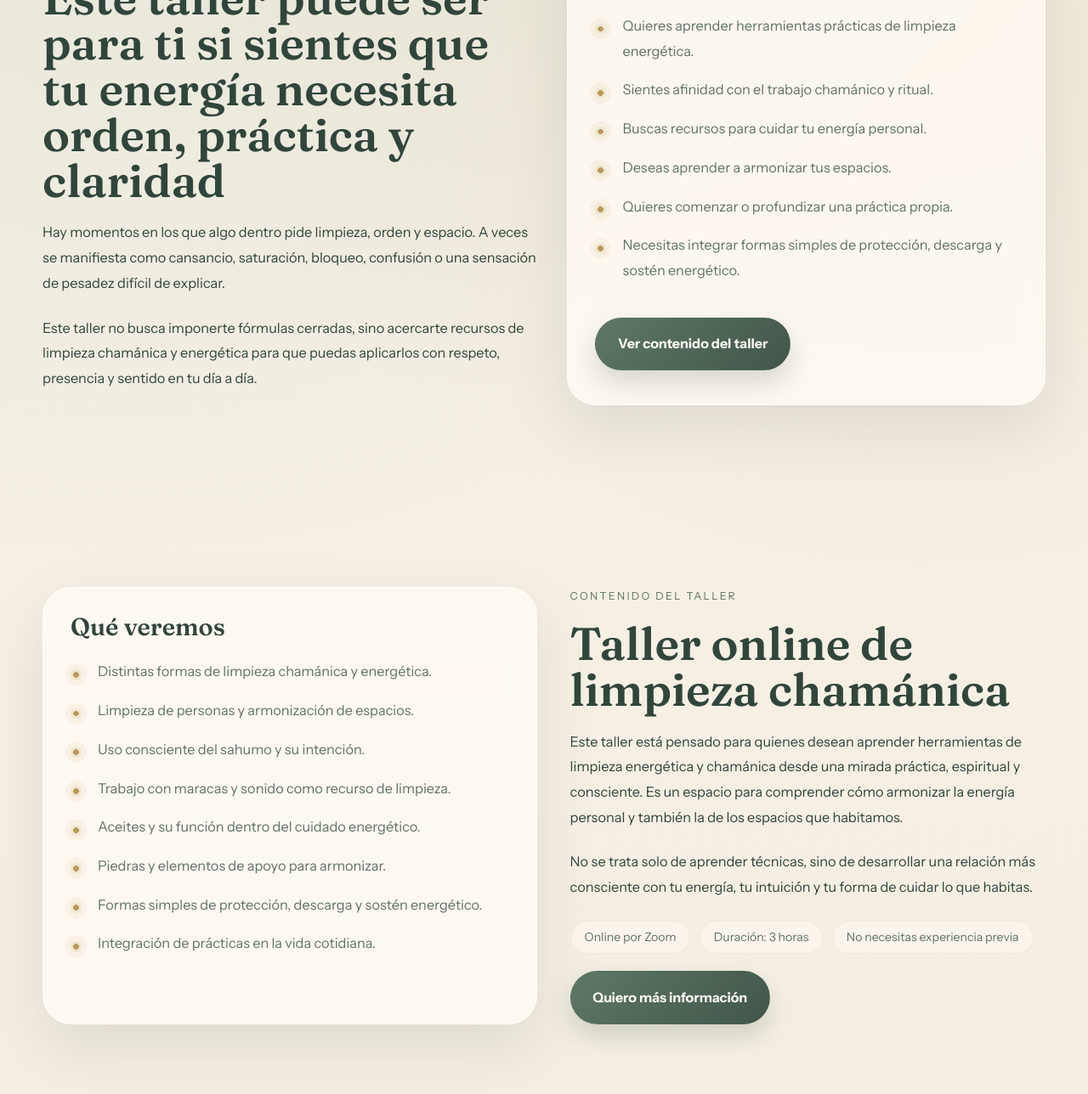
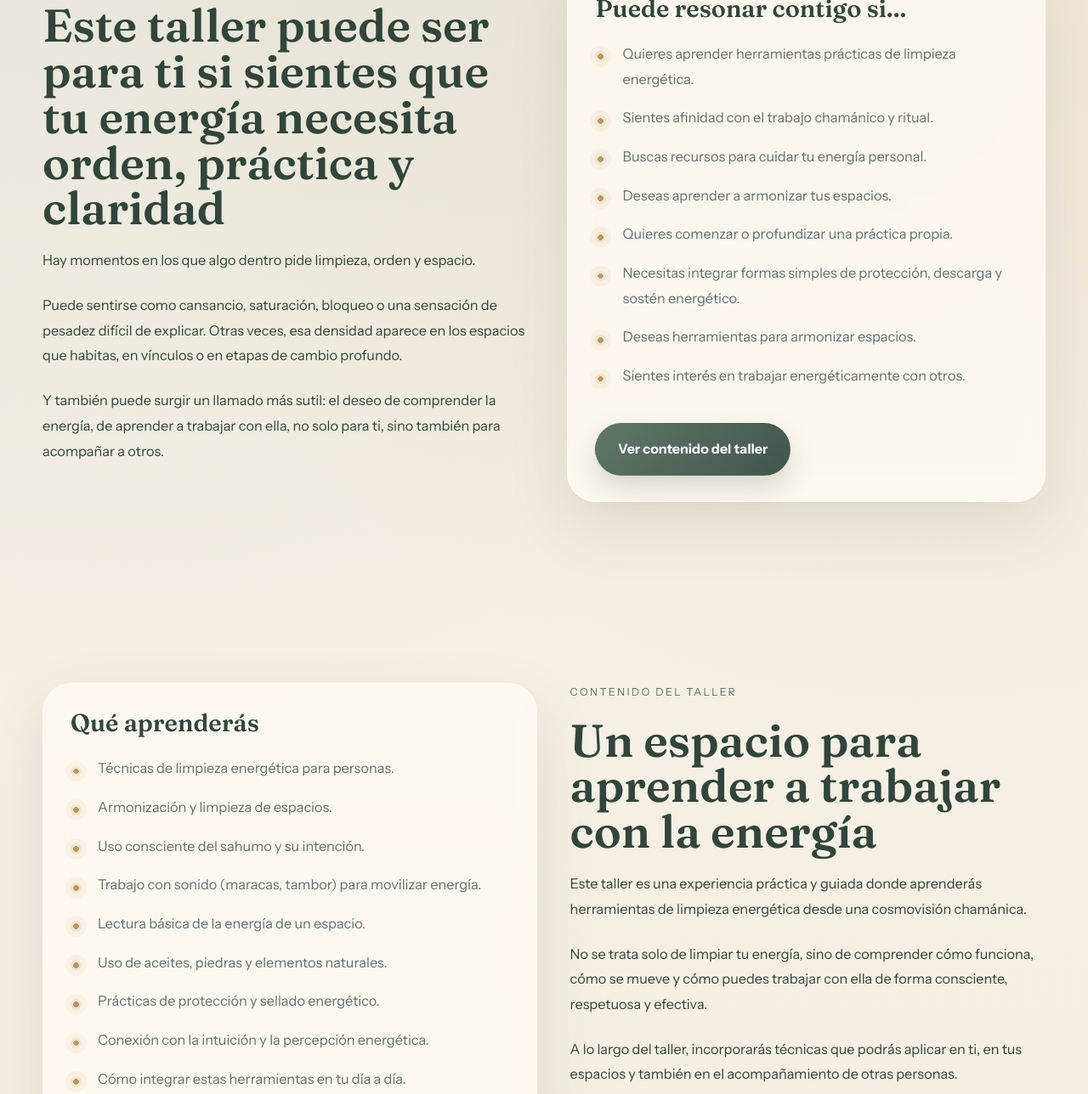
Before and after one commit to Roxanis/landing-taller-de-limpieza, a plain HTML site: page index.html in a window 1280 px wide. Shown: the part 1014-2302 px from the top of the page at 85% size. Drawn offline with Linux system fonts and the light colour scheme.

Commit message:
Update landing copy and FAQs

```diff
--- a/index.html
+++ b/index.html
@@ -51,11 +51,12 @@
         <section class="hero section">
           <div class="hero-copy">
             <p class="eyebrow">Práctica guiada para tu energía y tus espacios</p>
-            <h1>Aprende a limpiar y armonizar tu energía con herramientas chamánicas</h1>
+            <h1>Aprende a limpiar y armonizar las energía con herramientas chamánicas</h1>
             <p class="lead">
-              Un taller online para incorporar recursos simples y poderosos con presencia,
-              intención y respeto, tanto para tu energía como para los espacios que
-              habitas.
+              Aprende a limpiar, armonizar y trabajar con la energía desde una mirada
+              chamánica, práctica y consciente. Incorpora herramientas que podrás aplicar
+              tanto en tu vida personal como en el acompañamiento de otras personas y
+              espacios.
             </p>
             <ul class="hero-highlights" aria-label="Datos del taller">
               <li>Online por Zoom</li>
@@ -91,14 +92,17 @@
               <p class="eyebrow">Tal vez hoy te está llamando esto</p>
               <h2>Este taller puede ser para ti si sientes que tu energía necesita orden, práctica y claridad</h2>
               <p>
-                Hay momentos en los que algo dentro pide limpieza, orden y espacio. A
-                veces se manifiesta como cansancio, saturación, bloqueo, confusión o una
-                sensación de pesadez difícil de explicar.
+                Hay momentos en los que algo dentro pide limpieza, orden y espacio.
               </p>
               <p>
-                Este taller no busca imponerte fórmulas cerradas, sino acercarte recursos
-                de limpieza chamánica y energética para que puedas aplicarlos con respeto,
-                presencia y sentido en tu día a día.
+                Puede sentirse como cansancio, saturación, bloqueo o una sensación de
+                pesadez difícil de explicar. Otras veces, esa densidad aparece en los
+                espacios que habitas, en vínculos o en etapas de cambio profundo.
+              </p>
+              <p>
+                Y también puede surgir un llamado más sutil: el deseo de comprender la
+                energía, de aprender a trabajar con ella, no solo para ti, sino también
+                para acompañar a otros.
               </p>
             </div>
             <aside class="detail-panel">
@@ -111,6 +115,8 @@
                   <li>Deseas aprender a armonizar tus espacios.</li>
                   <li>Quieres comenzar o profundizar una práctica propia.</li>
                   <li>Necesitas integrar formas simples de protección, descarga y sostén energético.</li>
+                  <li>Deseas herramientas para armonizar espacios.</li>
+                  <li>Sientes interés en trabajar energéticamente con otros.</li>
                 </ul>
               <a
                 class="button"
@@ -127,33 +133,36 @@
           <div class="detail-layout workshop-layout">
             <aside class="detail-panel detail-panel-wide">
               <div class="panel-block">
-                <h3>Qué veremos</h3>
+                <h3>Qué aprenderás</h3>
                 <ul class="check-list spacious-list">
-                  <li>Distintas formas de limpieza chamánica y energética.</li>
-                  <li>Limpieza de personas y armonización de espacios.</li>
+                  <li>Técnicas de limpieza energética para personas.</li>
+                  <li>Armonización y limpieza de espacios.</li>
                   <li>Uso consciente del sahumo y su intención.</li>
-                  <li>Trabajo con maracas y sonido como recurso de limpieza.</li>
-                  <li>Aceites y su función dentro del cuidado energético.</li>
-                  <li>Piedras y elementos de apoyo para armonizar.</li>
-                  <li>Formas simples de protección, descarga y sostén energético.</li>
-                  <li>Integración de prácticas en la vida cotidiana.</li>
+                  <li>Trabajo con sonido (maracas, tambor) para movilizar energía.</li>
+                  <li>Lectura básica de la energía de un espacio.</li>
+                  <li>Uso de aceites, piedras y elementos naturales.</li>
+                  <li>Prácticas de protección y sellado energético.</li>
+                  <li>Conexión con la intuición y la percepción energética.</li>
+                  <li>Cómo integrar estas herramientas en tu día a día.</li>
                 </ul>
               </div>
             </aside>
 
             <div class="detail-copy">
               <p class="eyebrow">Contenido del taller</p>
-              <h2>Taller online de limpieza chamánica</h2>
+              <h2>Un espacio para aprender a trabajar con la energía</h2>
               <p>
-                Este taller está pensado para quienes desean aprender herramientas de
-                limpieza energética y chamánica desde una mirada práctica, espiritual y
-                consciente. Es un espacio para comprender cómo armonizar la energía
-                personal y también la de los espacios que habitamos.
+                Este taller es una experiencia práctica y guiada donde aprenderás
+                herramientas de limpieza energética desde una cosmovisión chamánica.
               </p>
               <p>
-                No se trata solo de aprender técnicas, sino de desarrollar una relación
-                más consciente con tu energía, tu intuición y tu forma de cuidar lo que
-                habitas.
+                No se trata solo de limpiar tu energía, sino de comprender cómo funciona,
+                cómo se mueve y cómo puedes trabajar con ella de forma consciente,
+                respetuosa y efectiva.
+              </p>
+              <p>
+                A lo largo del taller, incorporarás técnicas que podrás aplicar en ti, en
+                tus espacios y también en el acompañamiento de otras personas.
               </p>
             <ul style="margin-bottom: 20px;" class="hero-highlights" aria-label="Datos del taller">
               <li>Online por Zoom</li>
@@ -253,6 +262,23 @@
                 llevan a WhatsApp para recibir la información y reservar tu lugar.
               </p>
             </details>
+            <details>
+              <summary>¿Este taller me sirve si ya soy terapeuta?</summary>
+              <p>
+                Sí. Puedes integrar estas herramientas en tus sesiones y ampliar tu enfoque.
+              </p>
+            </details>
+            <details>
+              <summary>¿Voy a aprender a limpiar espacios además de personas?</summary>
+              <p>Sí. El taller incluye ambos enfoques.</p>
+            </details>
+            <details>
+              <summary>¿Puedo aplicar esto con otras personas?</summary>
+              <p>
+                Sí, el taller te brinda bases para comenzar a hacerlo de manera consciente
+                y respetuosa.
+              </p>
+            </details>
           </div>
         </section>
         <section class="section pricing-section" id="valor">
```
